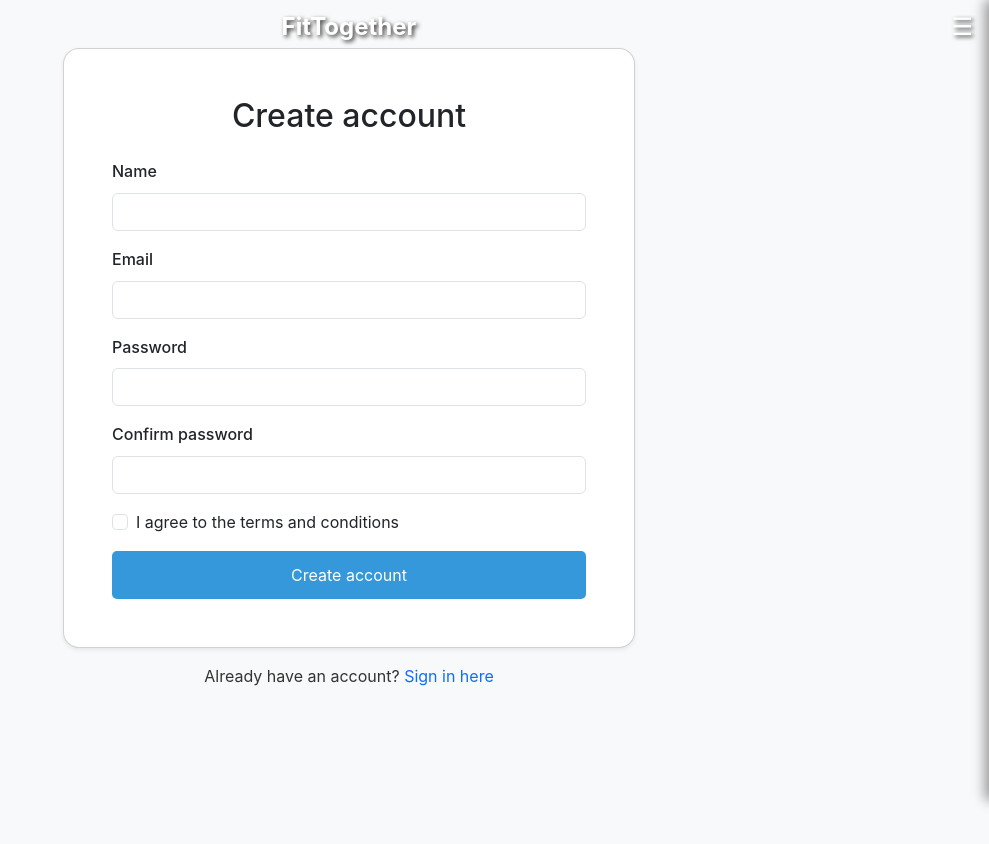
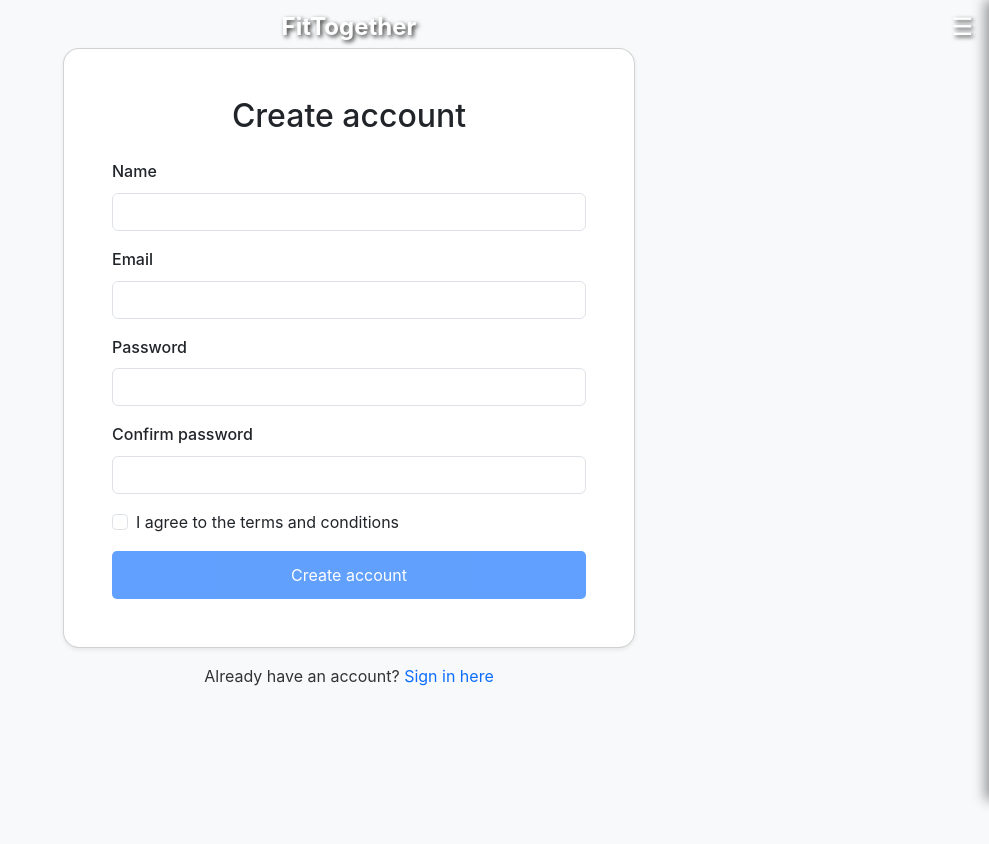
Before and after one commit to Zhmzjy/5032, a Vue app: page /register in a window 1280 px wide. Shown: the top 844 px of the page, without its empty margins (291-1280 px from the left). Built offline with nearby package versions, Linux system fonts and the light colour scheme.

Commit message:
Add client-side validation

```diff
--- a/src/views/RegisterView.vue
+++ b/src/views/RegisterView.vue
@@ -11,65 +11,90 @@
                 <input
                   type="text"
                   class="form-control"
+                  :class="{'is-invalid': touched && !nameValid}"
                   id="name"
                   v-model="name"
+                  @blur="touched = true"
                   :disabled="submitting"
                   required
                 />
+                <div v-if="touched && !nameValid" class="invalid-feedback">
+                  Name must be at least 2 characters long.
+                </div>
               </div>
               <div class="mb-3">
                 <label for="email" class="form-label">Email</label>
                 <input
                   type="email"
                   class="form-control"
+                  :class="{'is-invalid': touched && !emailValid}"
                   id="email"
                   v-model="email"
                   autocomplete="email"
+                  @blur="touched = true"
                   :disabled="submitting"
                   required
                 />
+                <div v-if="touched && !emailValid" class="invalid-feedback">
+                  Please enter a valid email address.
+                </div>
               </div>
               <div class="mb-3">
                 <label for="password" class="form-label">Password</label>
                 <input
                   type="password"
                   class="form-control"
+                  :class="{'is-invalid': touched && !pwdValid}"
                   id="password"
                   v-model="password"
                   autocomplete="new-password"
+                  @blur="touched = true"
                   :disabled="submitting"
                   required
                 />
+                <div v-if="touched && !pwdValid" class="invalid-feedback">
+                  Password must be at least 8 characters and contain at least one letter and one digit.
+                </div>
               </div>
               <div class="mb-3">
                 <label for="confirmPassword" class="form-label">Confirm password</label>
                 <input
                   type="password"
                   class="form-control"
+                  :class="{'is-invalid': touched && !matchValid}"
                   id="confirmPassword"
                   v-model="confirmPassword"
                   autocomplete="new-password"
+                  @blur="touched = true"
                   :disabled="submitting"
                   required
                 />
+                <div v-if="touched && !matchValid" class="invalid-feedback">
+                  Passwords do not match.
+                </div>
               </div>
               <div class="mb-3 form-check">
                 <input
                   type="checkbox"
                   class="form-check-input"
+                  :class="{'is-invalid': touched && !termsValid}"
                   id="terms"
                   v-model="terms"
+                  @change="touched = true"
                   :disabled="submitting"
                   required
                 />
                 <label class="form-check-label" for="terms">
                   I agree to the terms and conditions
                 </label>
+                <div v-if="touched && !termsValid" class="invalid-feedback">
+                  You must accept the terms and conditions.
+                </div>
               </div>
               <button
                 type="submit"
                 class="btn btn-primary w-100"
-                :disabled="submitting"
+                :disabled="submitting || !formValid"
               >
                 <span v-if="submitting" class="spinner-border spinner-border-sm me-2" role="status"></span>
                 {{ submitting ? 'Creating account...' : 'Create account' }}
@@ -89,7 +114,7 @@
 </template>
 
 <script setup>
-import { ref } from 'vue'
+import { ref, computed } from 'vue'
 import { useRouter } from 'vue-router'
 
 const router = useRouter()
@@ -100,8 +125,41 @@ const password = ref('')
 const confirmPassword = ref('')
 const terms = ref(false)
 const submitting = ref(false)
+const touched = ref(false)
+
+const nameValid = computed(() => {
+  return name.value.trim().length >= 2
+})
+
+const emailValid = computed(() => {
+  const emailRegex = /^[^\s@]+@[^\s@]+\.[^\s@]+$/
+  return emailRegex.test(email.value)
+})
+
+const pwdValid = computed(() => {
+  const hasLetter = /[a-zA-Z]/.test(password.value)
+  const hasDigit = /\d/.test(password.value)
+  return password.value.length >= 8 && hasLetter && hasDigit
+})
+
+const matchValid = computed(() => {
+  return confirmPassword.value === password.value && confirmPassword.value.length > 0
+})
+
+const termsValid = computed(() => {
+  return terms.value === true
+})
+
+const formValid = computed(() => {
+  return nameValid.value && emailValid.value && pwdValid.value && matchValid.value && termsValid.value
+})
 
 const handleRegister = async () => {
+  if (!formValid.value) {
+    touched.value = true
+    return
+  }
+
   submitting.value = true
 
   await new Promise(resolve => setTimeout(resolve, 600))
```
